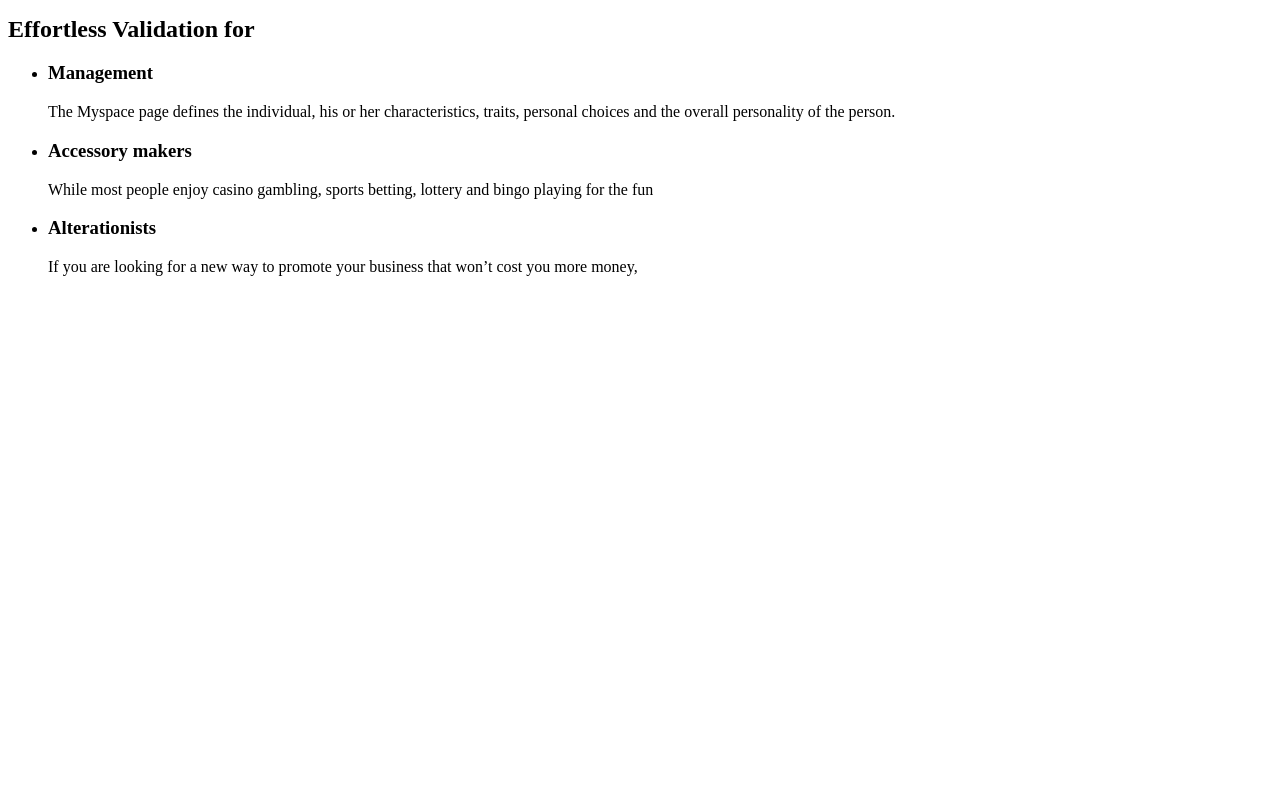
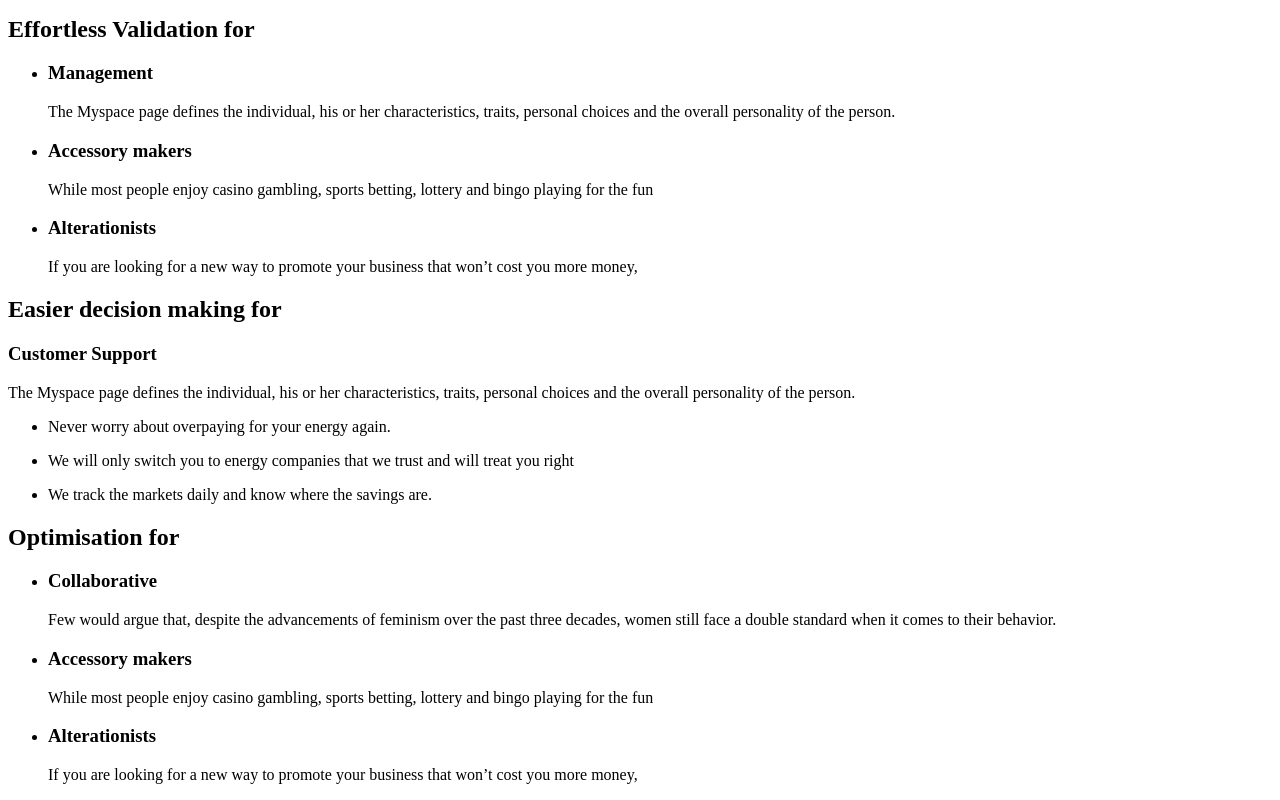
Before and after one commit to EdWin13ua/02022025blended, a plain HTML site: page index.html in a window 1280 px wide. Shown: the part 672-1472 px from the top of the page. Before the commit the page ends 964 px from the top, so only its background shows below. Drawn offline with Linux system fonts and the light colour scheme.

Commit message:
section 4

```diff
--- a/index.html
+++ b/index.html
@@ -31,7 +31,7 @@
             <button type="button">Get started</button>
             <a href="https://www.youtube.com/" target="_blank">Watch the Video</a>
         </section>
-        <!--sections-->
+        <!--section 1-->
         <section>
             <h2>Product was Built Specifically for You</h2>
             <ul>
@@ -54,6 +54,7 @@
             </ul>
             <button type="button">SIGN UP NOW</button>
         </section>
+        <!--section 2-->
         <section>
             <h2>Effortless Validation for</h2>
             <ul>
@@ -75,6 +76,46 @@
                 </li>
             </ul>
         </section>
+        <!--section 3-->
+        <section>
+            <h2>Easier decision making for</h2>
+            <h3>Customer Support</h3>
+            <p>The Myspace page defines the individual, his or her characteristics, traits, personal choices and the
+                overall
+                personality of the person.</p>
+            <ul>
+                <li>
+                    <p>Never worry about overpaying for your energy again.</p>
+                </li>
+                <li>
+                    <p>We will only switch you to energy companies that we trust and will treat you right</p>
+                </li>
+                <li>
+                    <p>We track the markets daily and know where the savings are.</p>
+                </li>
+            </ul>
+        </section>
+        <!--section 4-->
+        <section>
+            <h2>Optimisation for</h2>
+            <ul>
+                <li>
+                    <h3>Collaborative</h3>
+                    <p>Few would argue that, despite the advancements of feminism over the past three decades, women
+                        still face a double standard when it comes to their behavior.</p>
+                </li>
+                <li>
+                    <h3>Accessory makers</h3>
+                    <p>While most people enjoy casino gambling, sports betting, lottery and bingo playing for the fun
+                    </p>
+                </li>
+                <li>
+                    <h3>Alterationists</h3>
+                    <p>If you are looking for a new way to promote your business that won’t cost you more money,</p>
+                </li>
+            </ul>
+        </section>
+        <!--section 5-->
     </main>
     <footer></footer>
 
```
